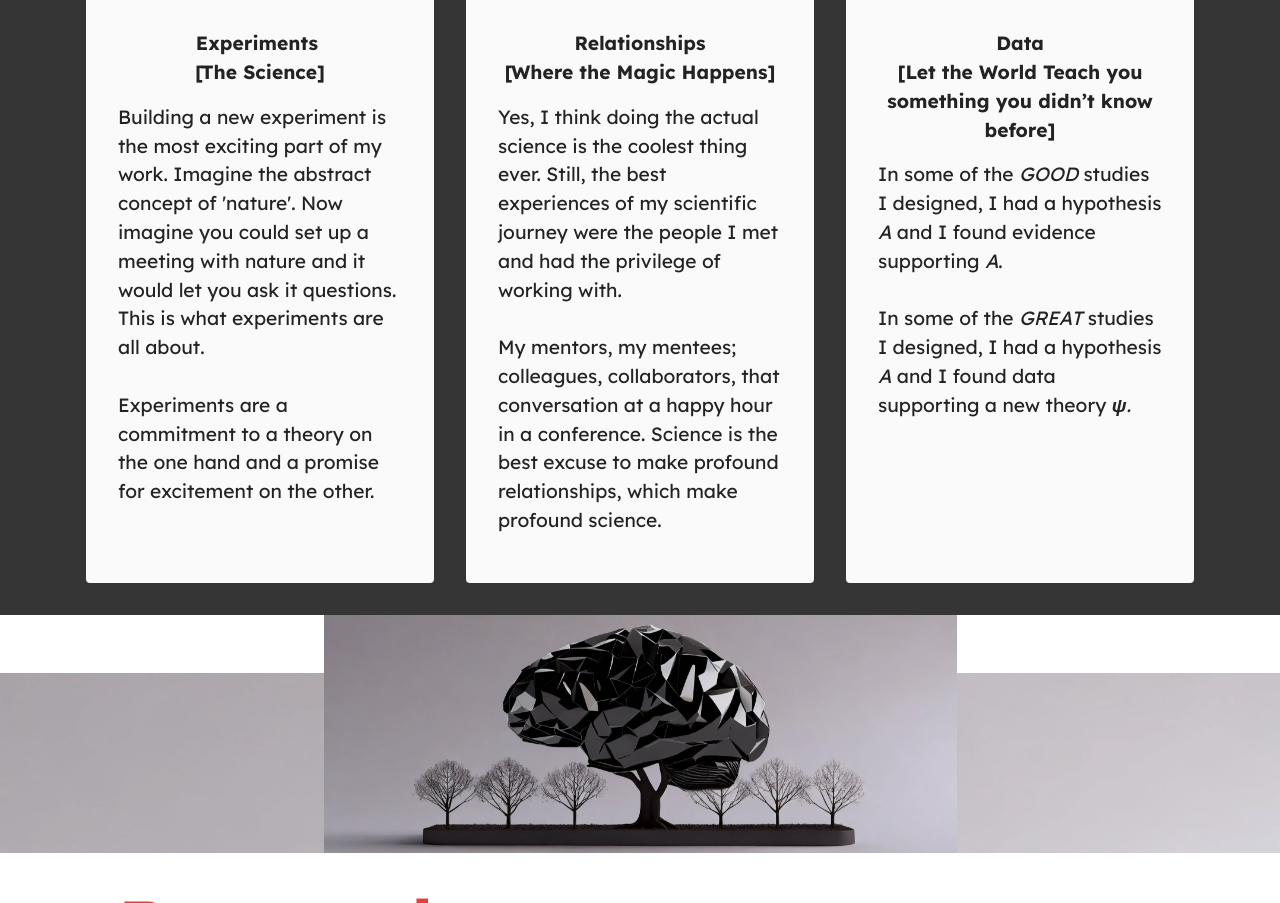
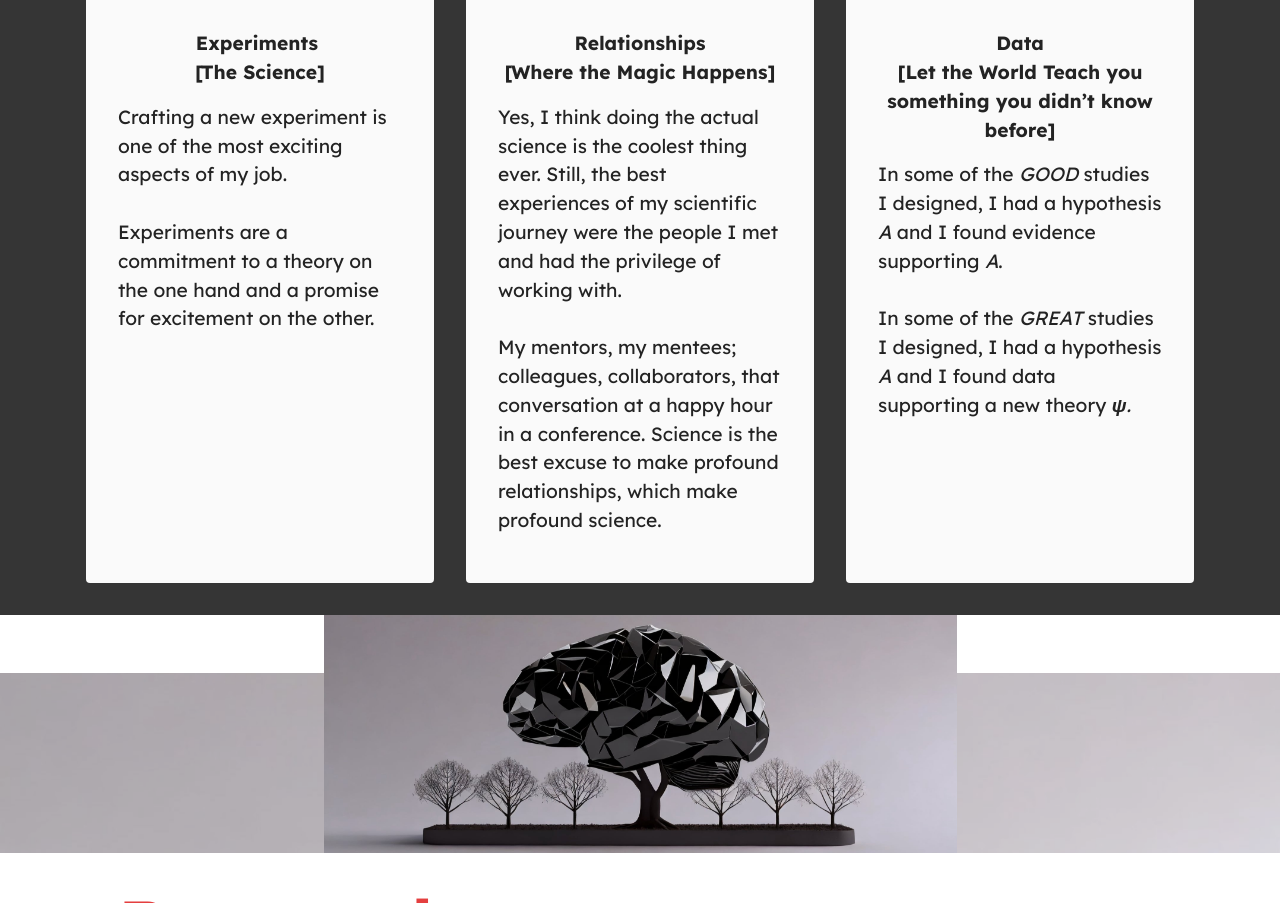
Before and after one commit to ohaddan/ohaddan.github.io, a plain HTML site: page index.html in a window 1280 px wide. Shown: the part 2120-3023 px from the top of the page. Drawn offline with Linux system fonts and the light colour scheme; files whose address does not match are found by name.

Commit message:
Update index.html

```diff
--- a/index.html
+++ b/index.html
@@ -213,7 +213,7 @@
                     <div class="item-content">
                         <h5 class="item-title mbr-fonts-style display-7"><strong>Experiments&nbsp;</strong><br><strong>[The Science]</strong></h5>
 
-                        <p class="mbr-text mbr-fonts-style mt-3 display-7">Building a new experiment is the most exciting part of my work. Imagine the abstract concept of 'nature'. Now imagine you could set up a meeting with nature and it would let you ask it questions. This is what experiments are all about.&nbsp;<br><br>Experiments are a commitment to a theory on the one hand and a promise for excitement on the other.&nbsp;</p>
+                        <p class="mbr-text mbr-fonts-style mt-3 display-7">Crafting a new experiment is one of the most exciting aspects of my job. &nbsp;<br><br>Experiments are a commitment to a theory on the one hand and a promise for excitement on the other.&nbsp;</p>
                     </div>
 
                 </div>
```
